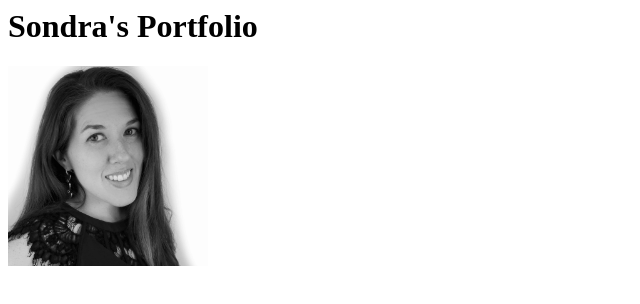
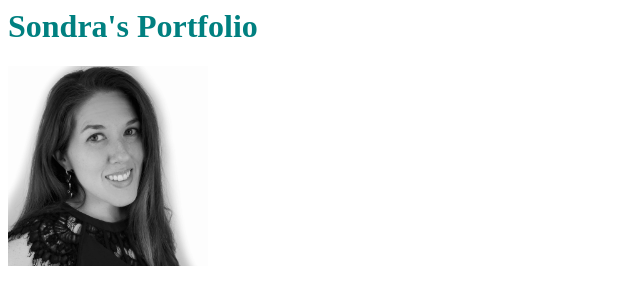
Before and after one commit to sondraorozco/sondraorozco.github.io, a plain HTML site: page index.html in a window 1280 px wide. Shown: the whole page, without its empty margins (0-640 px from the left). Drawn offline with Linux system fonts and the light colour scheme.

Commit message:
Changes H1 color

```diff
--- a/index.html
+++ b/index.html
@@ -1,4 +1,4 @@
 <html>
-    <h1>Sondra's Portfolio</h1>
+    <h1 style="color: teal;">Sondra's Portfolio</h1>
     <img src="ProfilePicS.jpg" style="width:200px; height:auto;"/>
 </html>
```
